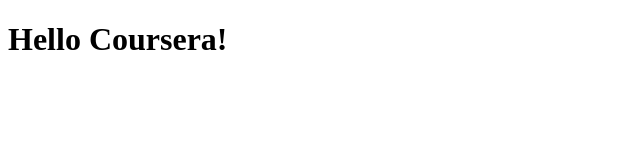
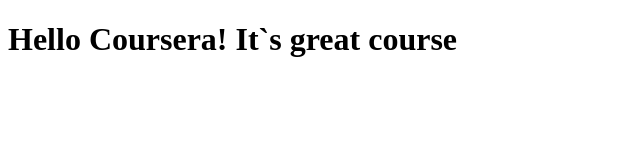
Before and after one commit to bjs9/coursera-test, a plain HTML site: page site/index.html in a window 1280 px wide. Shown: the whole page, without its empty margins (0-640 px from the left). Drawn offline with Linux system fonts and the light colour scheme.

Commit message:
Small addition to our page content

```diff
--- a/site/index.html
+++ b/site/index.html
@@ -6,6 +6,6 @@
     <title>Hello Coursera!</title>
 </head>
 <body>
-    <h1>Hello Coursera!</h1>
+    <h1>Hello Coursera! It`s great course</h1>
 </body>
 </html>
```
